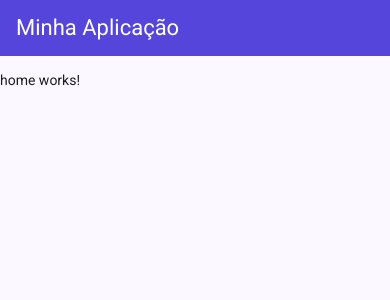
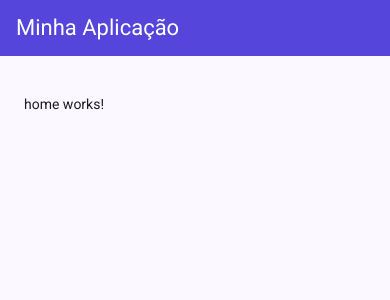
Before and after one commit to alcirmonteiro/gerenciador-financeiro, an Angular app: page / in a window 390 px wide. Shown: the top 300 px of the page. Built offline with nearby package versions, Linux system fonts and the light colour scheme.

Commit message:
feat: adiciona layout css para melhorar responsividade da aplicação

```diff
--- a/angular.json
+++ b/angular.json
@@ -116,5 +116,8 @@
         }
       }
     }
+  },
+  "cli": {
+    "analytics": false
   }
 }
--- a/src/app/core/layout/layout.html
+++ b/src/app/core/layout/layout.html
@@ -1,2 +1,7 @@
 <app-header></app-header>
-<ng-content></ng-content>
+
+<div class="container">
+  <div class="container-content">
+    <ng-content></ng-content>
+  </div>
+</div>
--- a/src/app/core/layout/layout.scss
+++ b/src/app/core/layout/layout.scss
@@ -0,0 +1,13 @@
+.container {
+  display: flex;
+  justify-content: center;
+  margin-top: 24px;
+  margin-bottom: 24px;
+  padding-left: 24px;
+  padding-right: 24px;
+
+  .container-content {
+    width: 100%;
+    max-width: 720px;
+  }
+}
```
